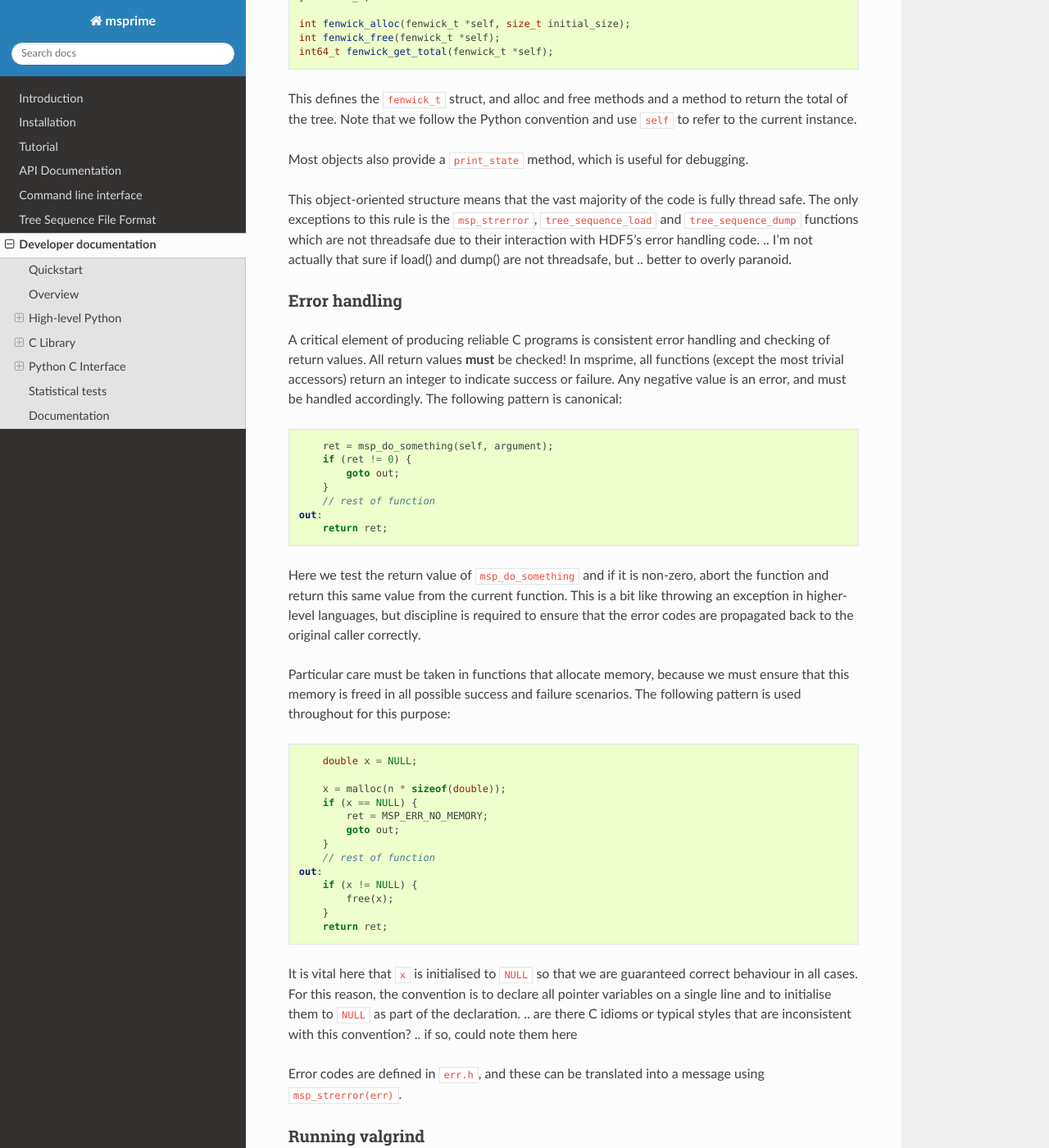
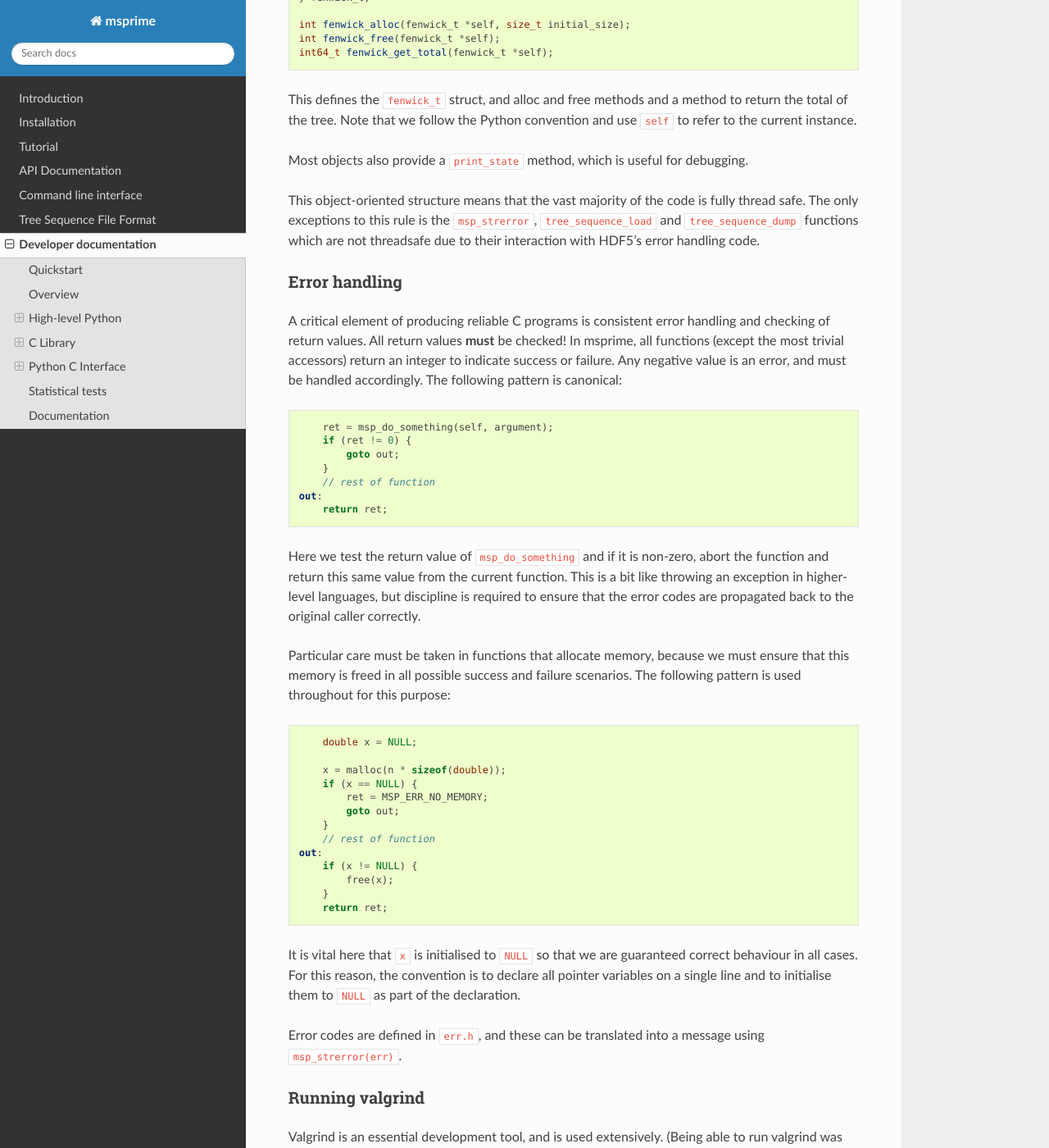
Before and after one commit to tskit-dev/msprime, a Sphinx documentation site: the page built from docs/development.rst, in a window 1280 px wide and 1400 px high, scrolled down 4211 px. Shown: the whole window at 82% size. Built offline with Sphinx 7.4.7 and the Read the Docs theme 2.0.0, drawn with Linux system fonts in a browser that asks for light colours; the version number could not be read and is left out.

Commit message:
Remove comments from developer docs.
These were output as normal text on RTD.

```diff
--- a/docs/development.rst
+++ b/docs/development.rst
@@ -50,8 +50,8 @@ documented in the following sections.
 High-level Python
 *****************
 
-Throughout this document, we assume that the `msprime` package is built and
-run locally _within_ the project directory. That is, `msprime` is _not_ installed
+Throughout this document, we assume that the ``msprime`` package is built and
+run locally _within_ the project directory. That is, ``msprime`` is _not_ installed
 into the Python installation using ``pip install -e`` or setuptools `development
 mode <http://setuptools.readthedocs.io/en/latest/setuptools.html#id23>`_. Please
 ensure that you build the low-level module using (e.g.) ``make ext3`` and that
@@ -271,8 +271,7 @@ This object-oriented structure means that the vast majority of the code is
 fully thread safe. The only exceptions to this rule is the ``msp_strerror``,
 ``tree_sequence_load`` and ``tree_sequence_dump`` functions which are not
 threadsafe due to their interaction with HDF5's error handling code.
-.. I'm not actually that sure if load() and dump() are not threadsafe, but
-.. better to overly paranoid.
+
 
 ++++++++++++++
 Error handling
@@ -325,8 +324,6 @@ It is vital here that ``x`` is initialised to ``NULL`` so that we are guaranteed
 correct behaviour in all cases. For this reason, the convention is to declare all
 pointer variables on a single line and to initialise them to ``NULL`` as part
 of the declaration.
-.. are there C idioms or typical styles that are inconsistent with this convention?
-.. if so, could note them here
 
 Error codes are defined in ``err.h``, and these can be translated into a
 message using ``msp_strerror(err)``.
```
